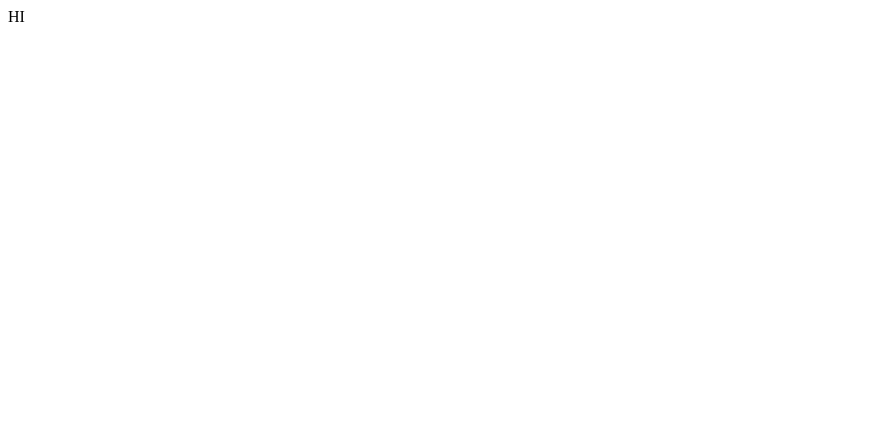
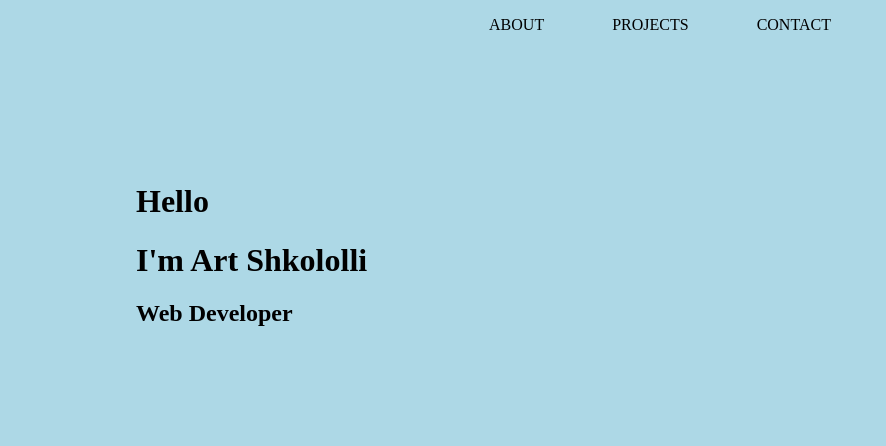
Before and after one commit to artshkololli/Portfolio, a plain HTML site: page index.html in a window 1280 px wide. Shown: the whole page, without its empty margins (0-886 px from the left). Drawn offline with Linux system fonts and the light colour scheme.

Commit message:
Added header and navbar

```diff
--- /dev/null
+++ b/index.css
@@ -0,0 +1,21 @@
+body{
+    background-color: lightblue;
+}
+header{
+    text-align: center;
+}
+nav ul{
+    list-style-type: none;
+}
+nav ul li{
+    display: inline;
+    padding: 1rem;
+    margin: 1rem;
+}
+.profile{
+    padding: 6rem;
+    margin: 2rem;
+}
+.profile h1,h2{
+    text-align: left;
+}
--- a/index.html
+++ b/index.html
@@ -1,7 +1,23 @@
 <!DOCTYPE html>
 <head>
-
+    <title>Art's Portfolio</title>
+    <meta charset="utf-8">
+    <meta name="viewport" content="width=device-width, initial-scale=1.0">
+    <link rel="stylesheet" href="index.css">
 </head>
 <body>
-    HI
+    <header>
+        <nav>
+            <ul>
+                <li>ABOUT</li>
+                <li>PROJECTS</li>
+                <li>CONTACT</li>
+            </ul>
+        </nav>
+        <div class="profile">
+            <h1>Hello</h1>
+            <h1>I'm Art Shkololli</h1>
+            <h2>Web Developer</h2>
+        </div>
+    </header>
 </body>
```
